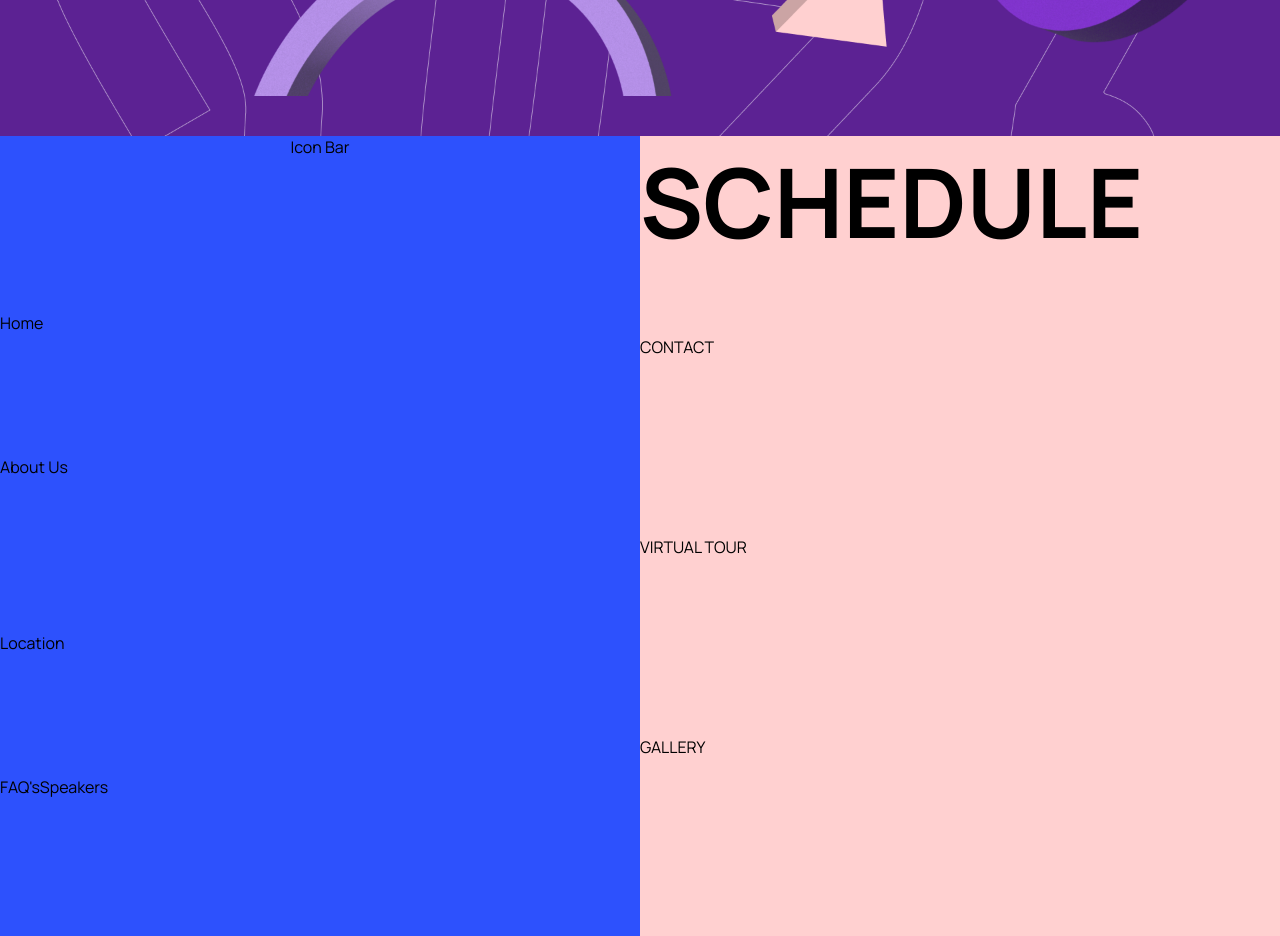
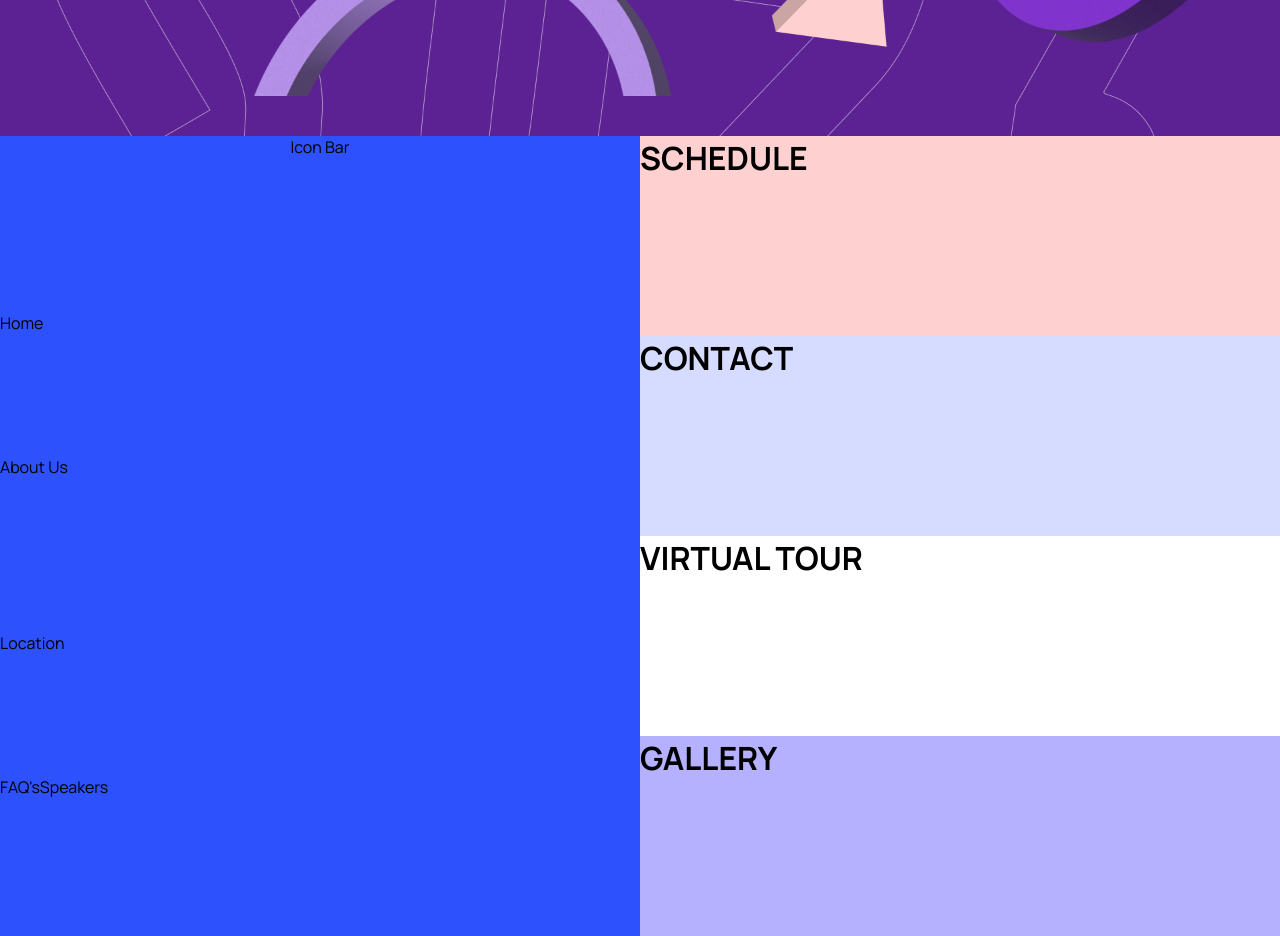
Before and after one commit to divyansh-4/mtech_induction23, a React (Create React App) app: page / in a window 1280 px wide. Shown: the part 720-1656 px from the top of the page. Built offline with nearby package versions, Linux system fonts and the light colour scheme.

Commit message:
Added Colors to Bg for menu

```diff
--- a/src/components/Menu.css
+++ b/src/components/Menu.css
@@ -54,21 +54,29 @@ body{
     display: flex;
     position: relative;
     background: #FFD0D0;
-    font-size: 3rem;
 
 }
+
+.menu-item2-1 .h1{
+    font-size: 2.5rem;
+    font-weight: 180;
+    margin: auto;
+
+
+}
+
 .menu-item2-2{
     display: flex;
     position: relative;
-    background: #FFD0D0;
+    background: #D6DCFF;
 }
 .menu-item2-3{
     display: flex;
     position: relative;
-    background: #FFD0D0;
+    background: #FFFFFF;
 }
 .menu-item2-4{
     display: flex;
     position: relative;
-    background: #FFD0D0;
+    background: #B5B1FE;
 }
--- a/src/components/Menu.jsx
+++ b/src/components/Menu.jsx
@@ -15,9 +15,9 @@ const Menu = () => {
             </div>
             < div className="menu-item2">
                 <div className="menu-item2-1"> <h1> SCHEDULE</h1> </div>
-                <div className="menu-item2-2"> CONTACT </div>
-                <div className="menu-item2-3"> VIRTUAL TOUR </div>
-                <div className="menu-item2-4"> GALLERY </div>
+                <div className="menu-item2-2"> <h1> CONTACT </h1> </div>
+                <div className="menu-item2-3"> <h1> VIRTUAL TOUR</h1> </div>
+                <div className="menu-item2-4"> <h1> GALLERY </h1> </div>
             </div>
 
         </div>
```
